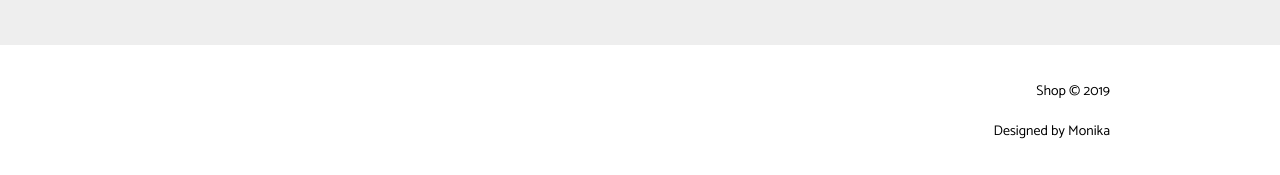
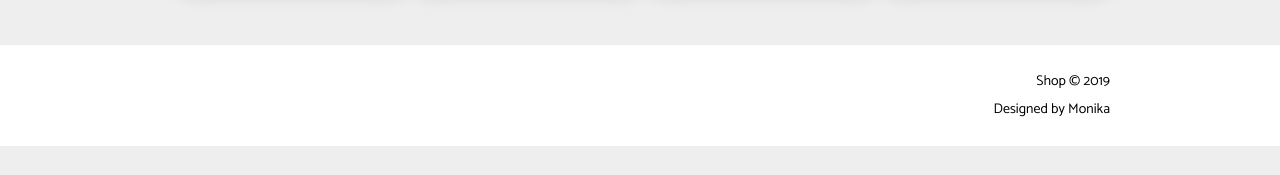
Before and after one commit to monika-stempniak/shop, a React (Create React App) app: page / in a window 1280 px wide. Shown: the part 954-1129 px from the top of the page. After the commit the page ends 1100 px from the top, so only its background shows below. Built offline with nearby package versions, Linux system fonts and the light colour scheme.

Commit message:
Add box-shadow

```diff
--- a/src/App/components/Footer/Footer.module.scss
+++ b/src/App/components/Footer/Footer.module.scss
@@ -9,5 +9,5 @@
 }
 
 .content {
-  line-height: 1.8;
+  margin: 5px 0;
 }
--- a/src/components/Products/Product/Product.module.scss
+++ b/src/components/Products/Product/Product.module.scss
@@ -6,6 +6,7 @@
   margin: 1%;
   text-align: center;
   flex: 1 0 23%;
+  box-shadow: 5px 10px 20px $dark-gray;
 }
 
 .image {
--- a/src/scss/variables.scss
+++ b/src/scss/variables.scss
@@ -3,6 +3,7 @@
 $black: #000;
 $white: #fff;
 $light-gray: #eee;
+$dark-gray: #888888;
 $black-pearl: #0b102b;
 $blue-lagoon: #00a1b4;
 
```
